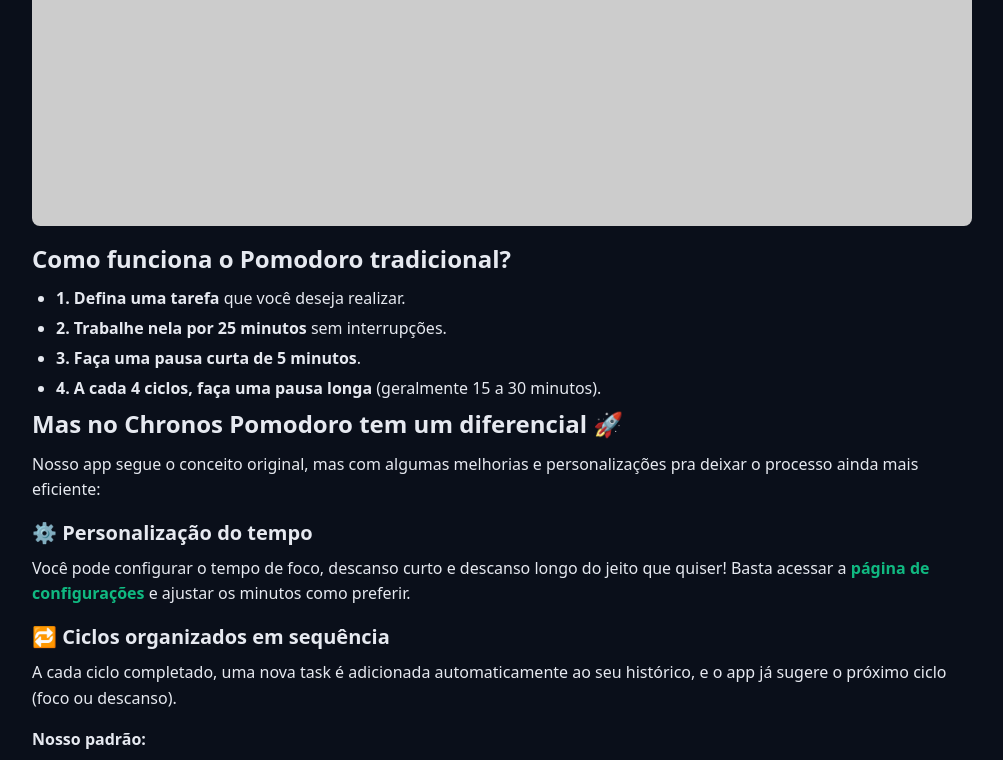
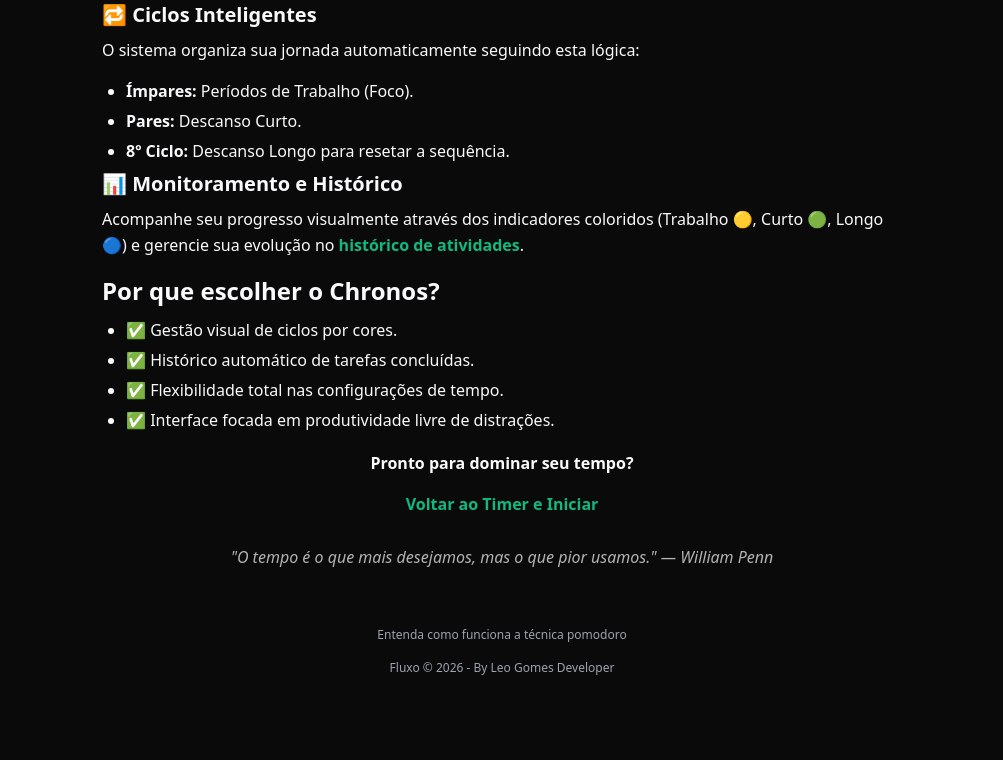
Before and after one commit to leo-gomes-dev/chronos, a React (Vite) app: page /about-pomodoro in a window 1280 px wide. Shown: the part 760-1520 px from the top of the page, without its empty margins (138-1141 px from the left). After the commit the page ends 1456 px from the top, so only its background shows below. Built offline with nearby package versions, Linux system fonts and the light colour scheme.

Commit message:
finished

```diff
--- a/index.html
+++ b/index.html
@@ -22,7 +22,7 @@
     <link rel="manifest" href="/images/favicon/site.webmanifest" />
 
     <meta name="viewport" content="width=device-width, initial-scale=1.0" />
-    <title>Chronos Pomodoro</title>
+    <title>Fluxo — Entre no modo foco</title>
   </head>
   <body>
     <div id="root"></div>
--- a/src/components/Footer/index.tsx
+++ b/src/components/Footer/index.tsx
@@ -7,8 +7,8 @@ export function Footer() {
       <RouterLink href='/about-pomodoro/'>
         Entenda como funciona a técnica pomodoro
       </RouterLink>
-      <RouterLink href='/'>
-        Chronos Pomodoro &copy; {new Date().getFullYear()} - Feito com 💚
+      <RouterLink href='https://leogomesdev.com' target='_blank' rel='noopener'>
+        Fluxo &copy; {new Date().getFullYear()} - By Leo Gomes Developer
       </RouterLink>
     </footer>
   );
--- a/src/components/Logo/index.tsx
+++ b/src/components/Logo/index.tsx
@@ -7,7 +7,7 @@ export function Logo() {
     <div className={styles.logo}>
       <RouterLink className={styles.logoLink} href='/'>
         <TimerIcon />
-        <span>Chronos</span>
+        <span>Fluxo</span>
       </RouterLink>
     </div>
   );
--- a/src/pages/AboutPomodoro/index.tsx
+++ b/src/pages/AboutPomodoro/index.tsx
@@ -7,124 +7,110 @@ import { MainTemplate } from '../../templates/MainTemplate';
 
 export function AboutPomodoro() {
   useEffect(() => {
-    document.title = 'Entenda a Técnica Pomodoro - Chronos Pomodoro';
+    document.title = 'Sobre a Técnica - Chronos Pomodoro';
   }, []);
 
   return (
     <MainTemplate>
       <Container>
+        {/* Container de largura máxima centralizado */}
+        <div style={{ maxWidth: '800px', margin: '0 auto', width: '100%' }}>
           <GenericHtml>
             <Heading>A Técnica Pomodoro 🍅</Heading>
 
             <p>
-            A Técnica Pomodoro é uma metodologia de produtividade criada por{' '}
-            <strong>Francesco Cirillo</strong>, que consiste em dividir o
-            trabalho em blocos de tempo (os famosos "Pomodoros") intercalados
-            com pausas. O objetivo é manter o foco total por um período curto e
-            garantir descansos para evitar o cansaço mental.
+              Criada por <strong>Francesco Cirillo</strong>, esta metodologia
+              divide o trabalho em blocos de foco total (Pomodoros) intercalados
+              com pausas estratégicas, otimizando a agilidade mental e evitando
+              o burnout.
             </p>
 
-          <img src='https://placehold.co/1920x1080' alt='' />
-
-          <h2>Como funciona o Pomodoro tradicional?</h2>
+            <h2>Como funciona o método tradicional?</h2>
             <ul>
               <li>
-              <strong>1. Defina uma tarefa</strong> que você deseja realizar.
+                <strong>1. Escolha uma tarefa:</strong> Foque em uma única
+                atividade por vez.
               </li>
               <li>
-              <strong>2. Trabalhe nela por 25 minutos</strong> sem interrupções.
+                <strong>2. Ciclo de 25 minutos:</strong> Trabalhe sem
+                interrupções até o timer tocar.
               </li>
               <li>
-              <strong>3. Faça uma pausa curta de 5 minutos</strong>.
+                <strong>3. Pausa Curta (5 min):</strong> Desconecte-se
+                totalmente do trabalho.
               </li>
               <li>
-              <strong>4. A cada 4 ciclos, faça uma pausa longa</strong>{' '}
-              (geralmente 15 a 30 minutos).
+                <strong>4. Pausa Longa (15-30 min):</strong> A cada 4 ciclos,
+                faça um descanso maior para recuperar as energias.
               </li>
             </ul>
 
-          <h2>
-            Mas no <strong>Chronos Pomodoro</strong> tem um diferencial 🚀
-          </h2>
-
+            <h2>O diferencial do Chronos Pomodoro 🚀</h2>
             <p>
-            Nosso app segue o conceito original, mas com algumas melhorias e
-            personalizações pra deixar o processo ainda mais eficiente:
+              Nosso app automatiza a gestão dos seus ciclos, permitindo uma
+              experiência mais fluida e personalizada:
             </p>
 
-          <h3>⚙️ Personalização do tempo</h3>
+            <h3>⚙️ Customização Total</h3>
             <p>
-            Você pode configurar o tempo de foco, descanso curto e descanso
-            longo do jeito que quiser! Basta acessar a{' '}
-            <RouterLink href='/settings/'>página de configurações</RouterLink> e
-            ajustar os minutos como preferir.
+              Ajuste os tempos de foco e descanso conforme sua necessidade na
+              <RouterLink href='/settings/'>
+                {' '}
+                página de configurações
+              </RouterLink>
+              .
             </p>
 
-          <h3>🔁 Ciclos organizados em sequência</h3>
+            <h3>🔁 Ciclos Inteligentes</h3>
             <p>
-            A cada ciclo completado, uma nova task é adicionada automaticamente
-            ao seu histórico, e o app já sugere o próximo ciclo (foco ou
-            descanso).
-          </p>
-          <p>
-            <strong>Nosso padrão:</strong>
+              O sistema organiza sua jornada automaticamente seguindo esta
+              lógica:
             </p>
             <ul>
               <li>
-              Ciclos <strong>ímpares</strong>: Trabalho (foco).
+                <strong>Ímpares:</strong> Períodos de Trabalho (Foco).
               </li>
               <li>
-              Ciclos <strong>pares</strong>: Descanso curto.
+                <strong>Pares:</strong> Descanso Curto.
               </li>
               <li>
-              Ciclo <strong>8</strong>: Descanso longo especial, pra resetar o
-              ciclo completo.
+                <strong>8º Ciclo:</strong> Descanso Longo para resetar a
+                sequência.
               </li>
             </ul>
 
-          <h3>🍅 Visualização dos ciclos</h3>
+            <h3>📊 Monitoramento e Histórico</h3>
             <p>
-            Logo abaixo do cronômetro, você verá bolinhas coloridas
-            representando os ciclos:
+              Acompanhe seu progresso visualmente através dos indicadores
+              coloridos (Trabalho 🟡, Curto 🟢, Longo 🔵) e gerencie sua
+              evolução no
+              <RouterLink href='/history/'> histórico de atividades</RouterLink>
+              .
             </p>
+
+            <h2>Por que escolher o Chronos?</h2>
             <ul>
-            <li>🟡 Amarelo: Ciclo de trabalho (foco).</li>
-            <li>🟢 Verde: Descanso curto.</li>
-            <li>🔵 Azul: Descanso longo (aparece a cada 8 ciclos).</li>
+              <li>✅ Gestão visual de ciclos por cores.</li>
+              <li>✅ Histórico automático de tarefas concluídas.</li>
+              <li>✅ Flexibilidade total nas configurações de tempo.</li>
+              <li>✅ Interface focada em produtividade livre de distrações.</li>
             </ul>
 
+            <div style={{ textAlign: 'center', marginTop: '2rem' }}>
               <p>
-            Assim, você sempre sabe em que parte do processo está e o que vem a
-            seguir. Não precisa mais anotar no papel ou ficar calculando de
-            cabeça!
+                <strong>Pronto para dominar seu tempo?</strong>
               </p>
+              <RouterLink href='/'>Voltar ao Timer e Iniciar</RouterLink>
+            </div>
 
-          <h3>📊 Histórico automático</h3>
-          <p>
-            Todas as suas tarefas e ciclos concluídos ficam salvos no{' '}
-            <RouterLink href='/history/'>histórico</RouterLink>, com status de
-            completas ou interrompidas. Assim, você consegue acompanhar sua
-            evolução ao longo do tempo.
-          </p>
-
-          <h2>Por que usar o Chronos Pomodoro?</h2>
-          <ul>
-            <li>✅ Organize seu foco com clareza.</li>
-            <li>✅ Trabalhe e descanse na medida certa.</li>
-            <li>✅ Personalize seus próprios ciclos e tempos.</li>
-            <li>✅ Acompanhe seu histórico automaticamente.</li>
-          </ul>
-
-          <p>
-            <strong>Pronto pra focar?</strong> Bora lá{' '}
-            <RouterLink href='/'>voltar para a página inicial</RouterLink> e
-            iniciar seus Pomodoros! 🍅🚀
-          </p>
-
-          <p>
-            <em>"Foco total, sem pressa, sem pausa, só vai!"</em> 💪🧘‍♂️
+            <p style={{ textAlign: 'center', marginTop: '3rem', opacity: 0.7 }}>
+              <em>
+                "O tempo é o que mais desejamos, mas o que pior usamos." —
+                William Penn
+              </em>
             </p>
           </GenericHtml>
+        </div>
       </Container>
     </MainTemplate>
   );
--- a/src/pages/Settings/index.tsx
+++ b/src/pages/Settings/index.tsx
@@ -81,7 +81,7 @@ export function Settings() {
           <div className='formRow'>
             <DefaultInput
               id='workTime'
-              labelText='Foco'
+              labelText='Foco (min):'
               ref={workTimeInput}
               defaultValue={state.config.workTime}
               type='number'
@@ -90,7 +90,7 @@ export function Settings() {
           <div className='formRow'>
             <DefaultInput
               id='shortBreakTime'
-              labelText='Descanso curto'
+              labelText='Descanso curto (min):'
               ref={shortBreakTimeInput}
               defaultValue={state.config.shortBreakTime}
               type='number'
@@ -99,7 +99,7 @@ export function Settings() {
           <div className='formRow'>
             <DefaultInput
               id='longBreakTime'
-              labelText='Descanso longo'
+              labelText='Descanso longo (min):'
               ref={longBreakTimeInput}
               defaultValue={state.config.longBreakTime}
               type='number'
--- a/src/styles/theme.css
+++ b/src/styles/theme.css
@@ -1,104 +1,73 @@
 /*
-🎨 Estrutura de cores do projeto
-
-🔹 Cores Dinâmicas (mudam entre os temas claro/escuro)
-   - Essas cores se adaptam ao tema escolhido pelo usuário.
-   - Exemplo: `gray-900` será escuro no modo dark e claro no modo light.
-
-🔸 Cores Fixas (não mudam entre os temas)
-   - São usadas para botões, alertas e destaques.
-   - Exemplo: `primary`, `success`, `error` sempre terão os mesmos tons.
-
-📝 Estrutura:
-   - Fundo geral: `gray-900` (dinâmico)
-   - Cards/caixas: `gray-800` (dinâmico)
-   - Bordas/separadores: `gray-700` ou `gray-600` (dinâmico)
-   - Texto principal: `--text-default` (dinâmico)
-   - Texto secundário/placeholders: `--text-muted` (dinâmico)
-   - Hover/ativo: `gray-700` e `gray-600` ou conforme preferir (dinâmico)
-
-🚨 Atenção aos comentários! Eles descrevem cada categoria de cores e sua função.
+🎨 Tema: High-End Emerald OLED
+Fundo principal: #0A0A0A
+Verde: #10B981 (Emerald Moderno)
 */
 
 :root {
-  /* 🎭 Tons de Cinza (cores dinâmicas que mudam entre claro/escuro) */
-  --gray-100: #e6e9f0; /* Cinza mais claro (usado para fundos no modo escuro) */
-  --gray-200: #cdd3e1;
-  --gray-300: #aab3cc;
-  --gray-400: #555f7d;
-  --gray-500: #454f6a;
-  --gray-600: #363d56;
-  --gray-700: #272f43; /* Bordas e separadores */
-  --gray-800: #181f2e; /* Fundo de cartões e áreas destacadas */
-  --gray-900: #0a0f1a; /* Fundo principal do site */
+  /* 🎭 Tons de Cinza (Escala Neutra Lux) */
+  --gray-100: #ffffff;
+  --gray-200: #f3f4f6;
+  --gray-300: #d1d5db;
+  --gray-400: #9ca3af;
+  --gray-500: #6b7280;
+  --gray-600: #374151;
+  --gray-700: #1f2937; /* Bordas e Divisores */
+  --gray-800: #121212; /* Cards com elevação sutil */
+  --gray-900: #0a0a0a; /* FUNDO PRINCIPAL */
 
-  /* 🌿 Cores Primárias (cores fixas - NÃO mudam com o tema) */
-  --primary-light: #4de7b7; /* Usado para realces suaves */
-  --primary: #0da170; /* Cor principal do projeto */
-  --primary-dark: #065f46; /* Usado em hovers e elementos ativos */
+  /* 🌿 Primárias (O Verde Mais Elegante do Mercado) */
+  --primary-light: #34d399; /* Emerald 400 */
+  --primary: #10b981; /* Emerald 500 - O equilíbrio perfeito */
+  --primary-dark: #059669; /* Emerald 600 - Para estados de hover */
 
   /* 🔗 Links */
-  --link-color: #10b981; /* Cor padrão dos links */
-  --link-hover: #0b8a60; /* Cor dos links ao passar o mouse */
+  --link-color: #10b981;
+  --link-hover: #34d399;
 
-  /* 🚦 Alertas (cores fixas, usadas para feedbacks visuais) */
-  --success: #22c55e; /* Indica sucesso (verde) */
-  --warning: #eab308; /* Indica alerta (amarelo) */
-  --error: #991b1b; /* Indica erro (vermelho) */
-  --info: #0ea5e9; /* Indica informação (azul) */
+  /* 🚦 Alertas Otimizados */
+  --success: #10b981;
+  --warning: #fbbf24;
+  --error: #f43f5e; /* Um Rose/Red moderno */
+  --info: #3b82f6;
 
-  /* 🎨 Texto sobre fundos coloridos (para garantir contraste) */
-  --text-over-primary: #0a0f1a; /* Texto sobre fundo primário */
-  --text-over-primary-dark: #e6e9f0; /* Texto sobre variação escura */
-  --text-over-primary-light: #0a0f1a; /* Texto sobre variação clara */
-  --text-over-success: #0a0f1a; /* Texto sobre fundo sucesso */
-  --text-over-warning: #0a0f1a; /* Texto sobre fundo alerta */
-  --text-over-error: #e6e9f0; /* Texto sobre fundo erro */
-  --text-over-info: #0a0f1a; /* Texto sobre fundo informativo */
+  /* 🎨 Contraste de Texto */
+  --text-over-primary: #0a0a0a;
+  --text-over-primary-dark: #ffffff;
+  --text-over-primary-light: #0a0a0a;
 
-  /* 📝 Cores do Texto (dinâmicas) */
-  --text-default: #e6e9f0; /* Cor padrão do texto */
-  --text-muted: #aab3cc; /* Texto menos importante (placeholders, labels, etc.) */
+  /* 📝 Tipografia Dinâmica */
+  --text-default: #f9fafb;
+  --text-muted: #9ca3af;
 
-  /* 🚫 Cores para botões e elementos desativados */
-  --disabled: #555f7d; /* Cor de fundo de elementos desativados */
-  --text-disabled: #aab3cc; /* Texto de botões ou inputs desativados */
+  /* 🚫 Desativados */
+  --disabled: #1f2937;
+  --text-disabled: #4b5563;
 
-  /* 🔔 Cores do Toastify (notificações) */
-  --toastify-color-light: var(--text-default);
-  --toastify-color-dark: var(--text-default);
-  --toastify-color-info: var(--info);
-  --toastify-color-success: var(--success);
-  --toastify-color-warning: var(--warning);
-  --toastify-color-error: var(--error);
-  --toastify-text-color-light: #0a0f1a;
-  --toastify-text-color-dark: #e6e9f0;
-  --toastify-color-progress-light: var(--primary);
+  /* 🔔 Notificações (Toastify) */
+  --toastify-color-dark: #121212;
+  --toastify-text-color-dark: #f9fafb;
   --toastify-color-progress-dark: var(--primary);
 }
 
-/* 🌞 Modo Claro - Inverte algumas cores para manter o contraste */
+/* 🌞 Modo Claro (Clean Slate) */
 :root[data-theme='light'] {
-  /* Tons de Cinza Invertidos */
-  --gray-100: #0a0f1a; /* Cinza mais escuro */
-  --gray-200: #181f2e;
-  --gray-300: #272f43;
-  --gray-400: #363d56;
-  --gray-500: #454f6a;
-  --gray-600: #555f7d;
-  --gray-700: #aab3cc;
-  --gray-800: #cdd3e1;
-  --gray-900: #e6e9f0; /* Fundo principal claro */
+  --gray-100: #0a0a0a;
+  --gray-200: #111827;
+  --gray-300: #374151;
+  --gray-400: #4b5563;
+  --gray-500: #6b7280;
+  --gray-600: #9ca3af;
+  --gray-700: #e5e7eb;
+  --gray-800: #ffffff;
+  --gray-900: #f9fafb;
 
-  /* 📝 Texto no modo claro */
-  --text-default: #0a0f1a; /* Texto principal no modo claro */
-  --text-muted: #272f43; /* Texto menos importante */
+  --text-default: #111827;
+  --text-muted: #6b7280;
 
-  /* 🔗 Links no modo claro */
-  --link-color: #0b8a60;
-  --link-hover: #065f46;
+  --link-color: #059669;
+  --link-hover: #047857;
 
-  /* 🔔 Toastify no modo claro */
-  --toastify-text-color-light: #e6e9f0;
-  --toastify-text-color-dark: #e6e9f0;
+  --toastify-color-light: #ffffff;
+  --toastify-text-color-light: #111827;
 }
```
Lines whose indentation alone changed are shown as unchanged.
